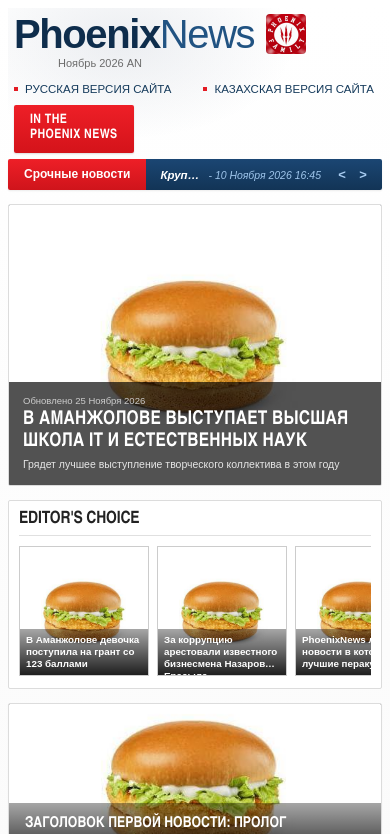
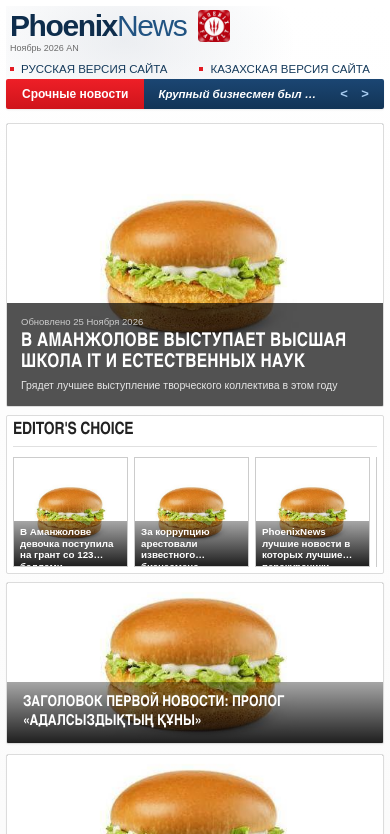
Before and after one commit to GyKich/site-for-the-scene, a plain HTML site: page index.html in a window 390 px wide. Shown: the top 834 px of the page. Drawn offline with Linux system fonts and the light colour scheme.

Commit message:
fix phone version

```diff
--- a/index.html
+++ b/index.html
@@ -917,14 +917,30 @@
     @media (max-width: 768px) {
       .container {
         width: 100%;
-        padding: 8px;
+        padding: 6px;
       }
 
       .site-header {
         flex-direction: column;
         align-items: flex-start;
-        gap: 12px;
-        padding: 6px;
+        gap: 8px;
+        padding: 4px;
+      }
+
+      /* Немного уменьшаем название и логотип */
+      .brand-logo {
+        font-size: 30px;
+      }
+
+      .brand-logo-img {
+        height: 32px;
+      }
+
+      /* Сильно уменьшаем подпись под названием */
+      .brand-subtext {
+        font-size: 9px;
+        padding-left: 0;
+        margin-top: 0;
       }
 
       .header-right {
@@ -932,39 +948,60 @@
         justify-content: space-between;
         padding-right: 0;
         flex-wrap: wrap;
-        gap: 10px;
+        gap: 8px;
+      }
+
+      /* Скрываем красную плажку на мобилках */
+      .in-worldnews-badge {
+        display: none;
+      }
+
+      /* Убираем дату в срочных новостях, чтобы текст не сжимался */
+      .breaking-time {
+        display: none;
       }
 
       .main-three-cols {
         grid-template-columns: 1fr;
-      }
-
-      /* На мобилке скрываем боковые колонки, оставляя на виду центральную новость */
+        margin-bottom: 8px;
+      }
+
       .top-news-panel,
       .right-column-stack {
         display: none;
       }
 
+      /* Делаем центральную новость компактнее по высоте, чтобы влезло всё остальное */
       .hero-stage {
-        min-height: 280px;
-      }
-
-      /* Делаем карусель Editor's Choice прокручиваемой по горизонтали, чтобы все 6+ картинок были доступны */
+        min-height: 220px;
+      }
+
+      /* Компактная карусель Editor's Choice с горизонтальным свайпом */
+      .editors-section {
+        padding: 6px;
+        margin-bottom: 8px;
+      }
+
       .editors-cards-grid {
         display: flex;
         overflow-x: auto;
         scroll-snap-type: x mandatory;
-        gap: 8px;
+        gap: 6px;
       }
 
       .editor-card {
-        flex: 0 0 130px;
+        flex: 0 0 115px;
         scroll-snap-align: start;
-        height: 130px;
+        height: 110px;
       }
 
       .carousel-arrow-btn {
-        display: none; /* на тач-устройствах стрелки не нужны, работает свайп */
+        display: none;
+      }
+
+      /* Показываем верхушку первого поста под каруселью (подсказку для прокрутки) */
+      .full-news-feed {
+        margin-top: 8px;
       }
     }
   </style>
@@ -1064,17 +1101,17 @@
               <div class="social-mini-brand"><strong>Phoenix</strong>News</div>
             </div>
             <div class="social-grid">
-              <a href="https://www.instagram.com/phx.fam?mdxt=YWNpbjdlYnc1NDBm" target="_blank" class="social-tile" data-social="Instagram">
+              <a href="https://instagram.com" target="_blank" class="social-tile" data-social="Instagram">
                 <div class="social-img-wrap"><img src="images/3.jpg" alt="Instagram"></div>
                 <span class="social-label">Instagram</span>
               </a>
-              <a href="https://vku.edu.kz/ru/" target="_blank" class="social-tile" data-social="University">
+              <a href="https://www.instagram.com" target="_blank" class="social-tile" data-social="University">
                 <div class="social-img-wrap"><img src="images/4.jpg" alt="University"></div>
                 <span class="social-label">University</span>
               </a>
-              <a href="https://www.tiktok.com/@phx.fam?_r=1&_t=ZS-9BU8iLvZnYy" target="_blank" class="social-tile" data-social="Twitter">
+              <a href="https://twitter.com" target="_blank" class="social-tile" data-social="Twitter">
                 <div class="social-img-wrap"><img src="images/5.jpg" alt="Twitter"></div>
-                <span class="social-label">TikTok</span>
+                <span class="social-label">Twitter</span>
               </a>
             </div>
           </div>
```
